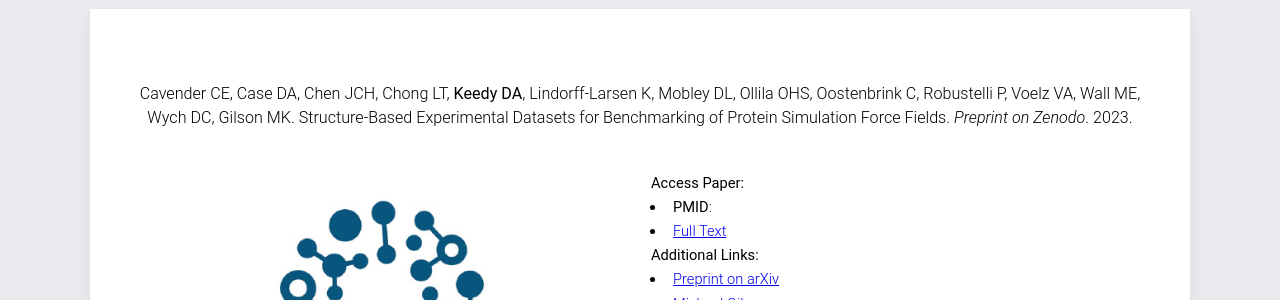
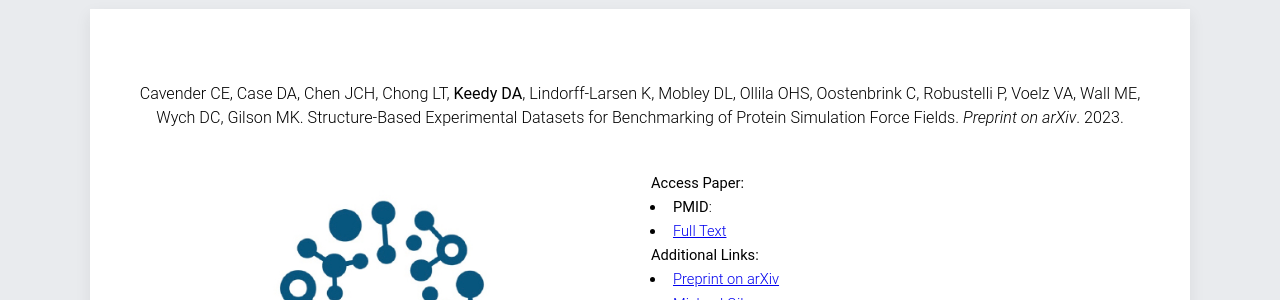
Before and after one commit to keedylab/keedylab.github.io, a Jekyll site: the page built from publications/index.html, in a window 1280 px wide and 900 px high. Shown: the part 367-667 px from the top of the window. Built offline with Jekyll 4.4.1, drawn with Linux system fonts in a browser that asks for light colours.

Commit message:
(m) Switched ref text to arXiv

```diff
--- a/_data/publications.yml
+++ b/_data/publications.yml
@@ -1,4 +1,4 @@
-- citation: 'Cavender CE, Case DA, Chen JCH, Chong LT, **Keedy DA**, Lindorff-Larsen K, Mobley DL, Ollila OHS, Oostenbrink C, Robustelli P, Voelz VA, Wall ME, Wych DC, Gilson MK. Structure-Based Experimental Datasets for Benchmarking of Protein Simulation Force Fields. *Preprint on Zenodo*. 2023.'
+- citation: 'Cavender CE, Case DA, Chen JCH, Chong LT, **Keedy DA**, Lindorff-Larsen K, Mobley DL, Ollila OHS, Oostenbrink C, Robustelli P, Voelz VA, Wall ME, Wych DC, Gilson MK. Structure-Based Experimental Datasets for Benchmarking of Protein Simulation Force Fields. *Preprint on arXiv*. 2023.'
   date: 202303
   image: '/images/pub/cavender_2023.jpg'
   pmid:
```
